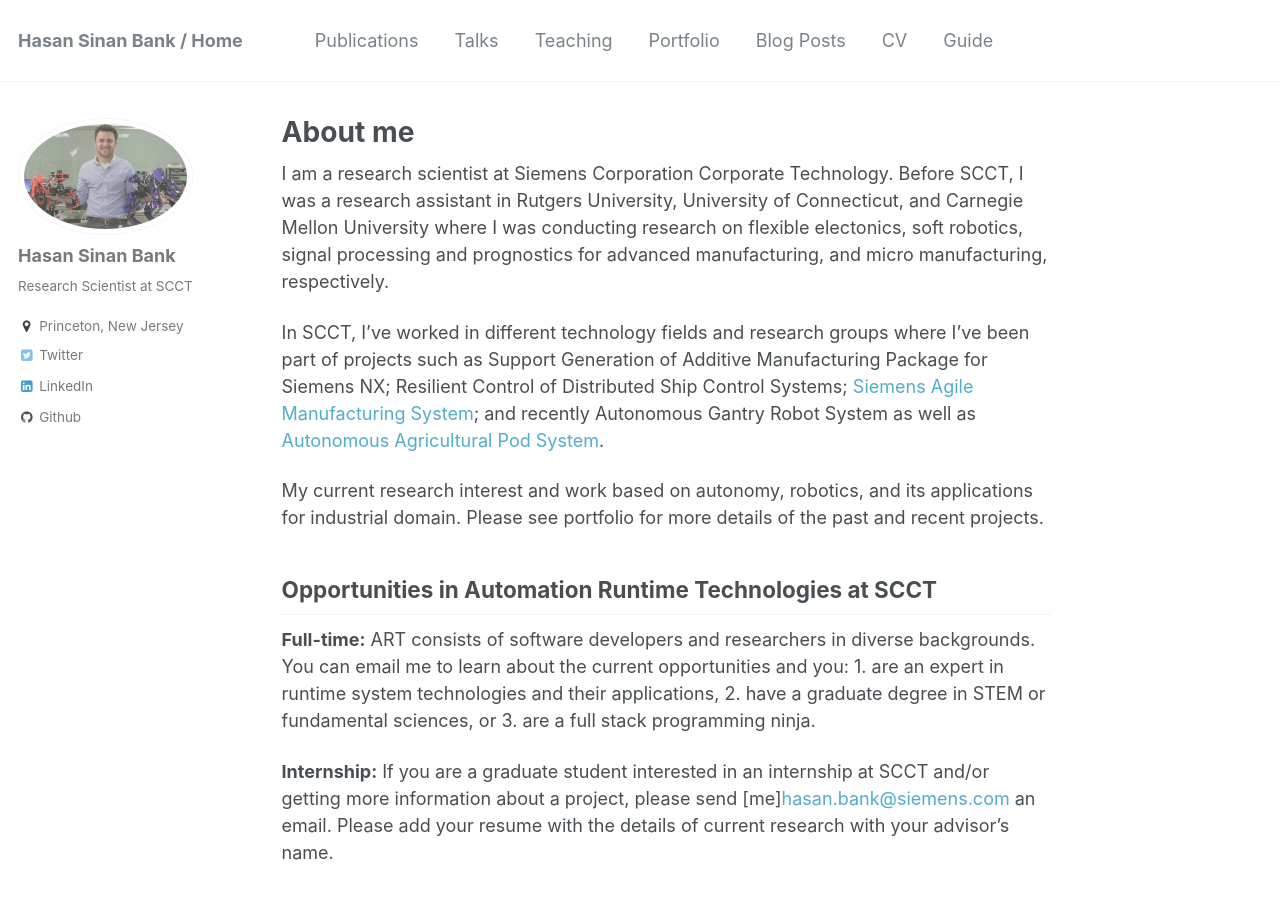
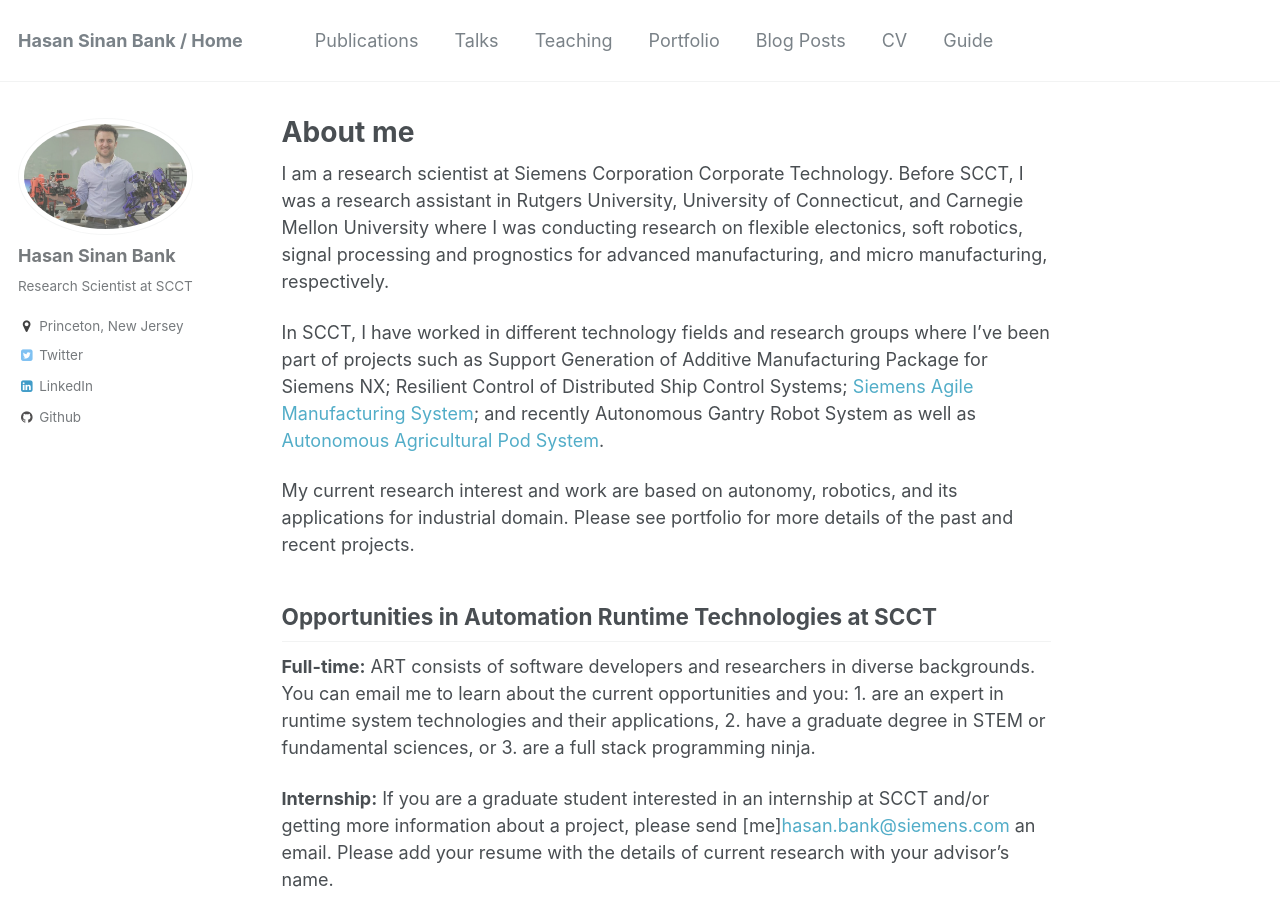
Before and after one commit to bankh/bankh.github.io, a Jekyll site: the page built from _pages/about.md, in a window 1280 px wide and 900 px high. Built offline with Jekyll 4.4.1, drawn with Linux system fonts in a browser that asks for light colours.

Commit message:
Update about.md

```diff
--- a/_pages/about.md
+++ b/_pages/about.md
@@ -13,12 +13,12 @@
 was conducting research on flexible electonics, soft robotics, signal processing and prognostics
 for advanced manufacturing, and micro manufacturing, respectively.
 
-In SCCT, I've worked in different technology fields and research groups where I've been part of projects
+In SCCT, I have worked in different technology fields and research groups where I've been part of projects
 such as Support Generation of Additive Manufacturing Package for Siemens NX; Resilient Control of Distributed
 Ship Control Systems; [Siemens Agile Manufacturing System](https://goo.gl/dPYpWo); and recently Autonomous Gantry
 Robot System as well as [Autonomous Agricultural Pod System](https://goo.gl/VBnZ3c).
 
-My current research interest and work based on autonomy, robotics, and its applications for industrial
+My current research interest and work are based on autonomy, robotics, and its applications for industrial
 domain. Please see portfolio for more details of the past and recent projects.
 
 Opportunities in Automation Runtime Technologies at SCCT
```
